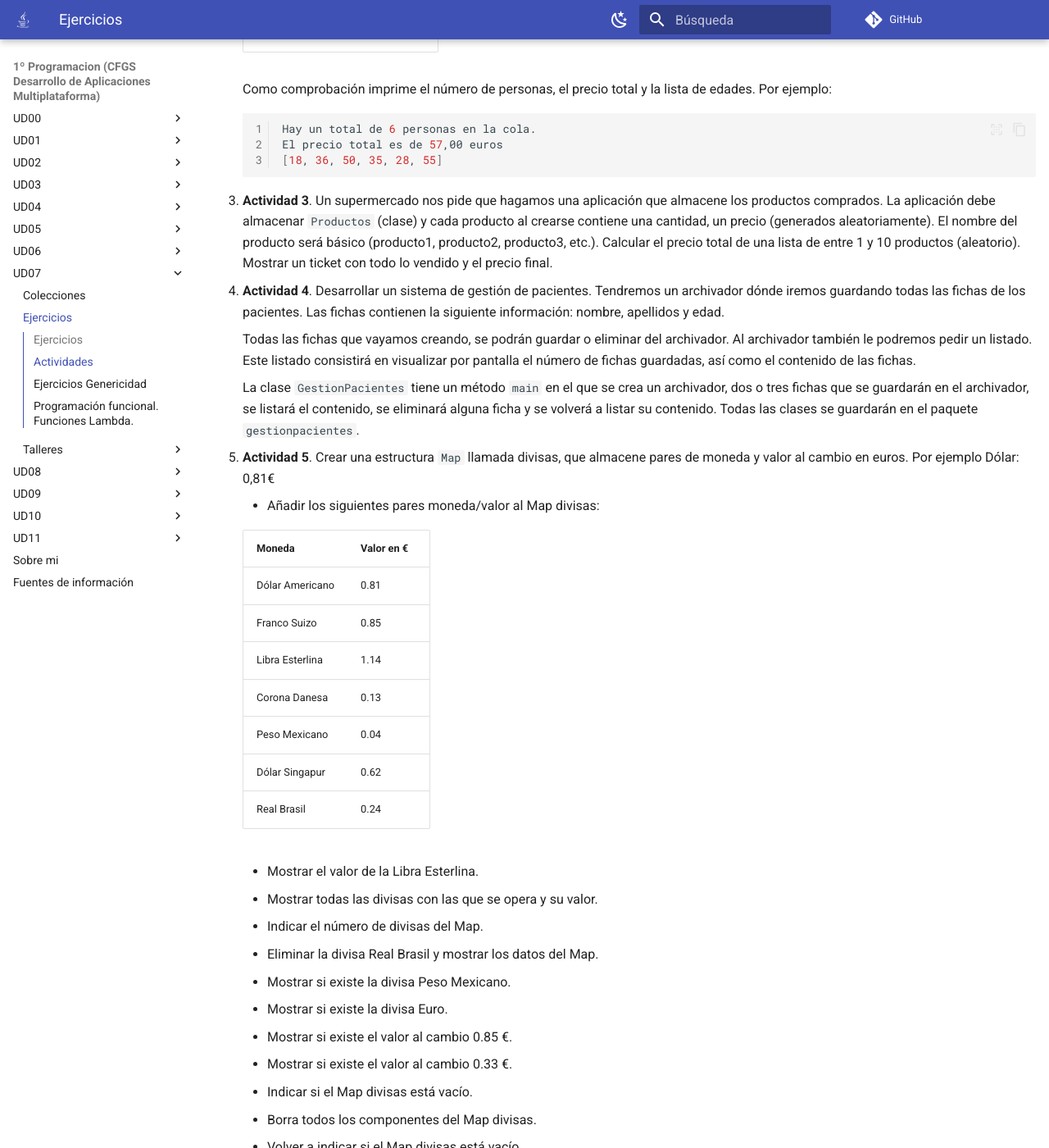
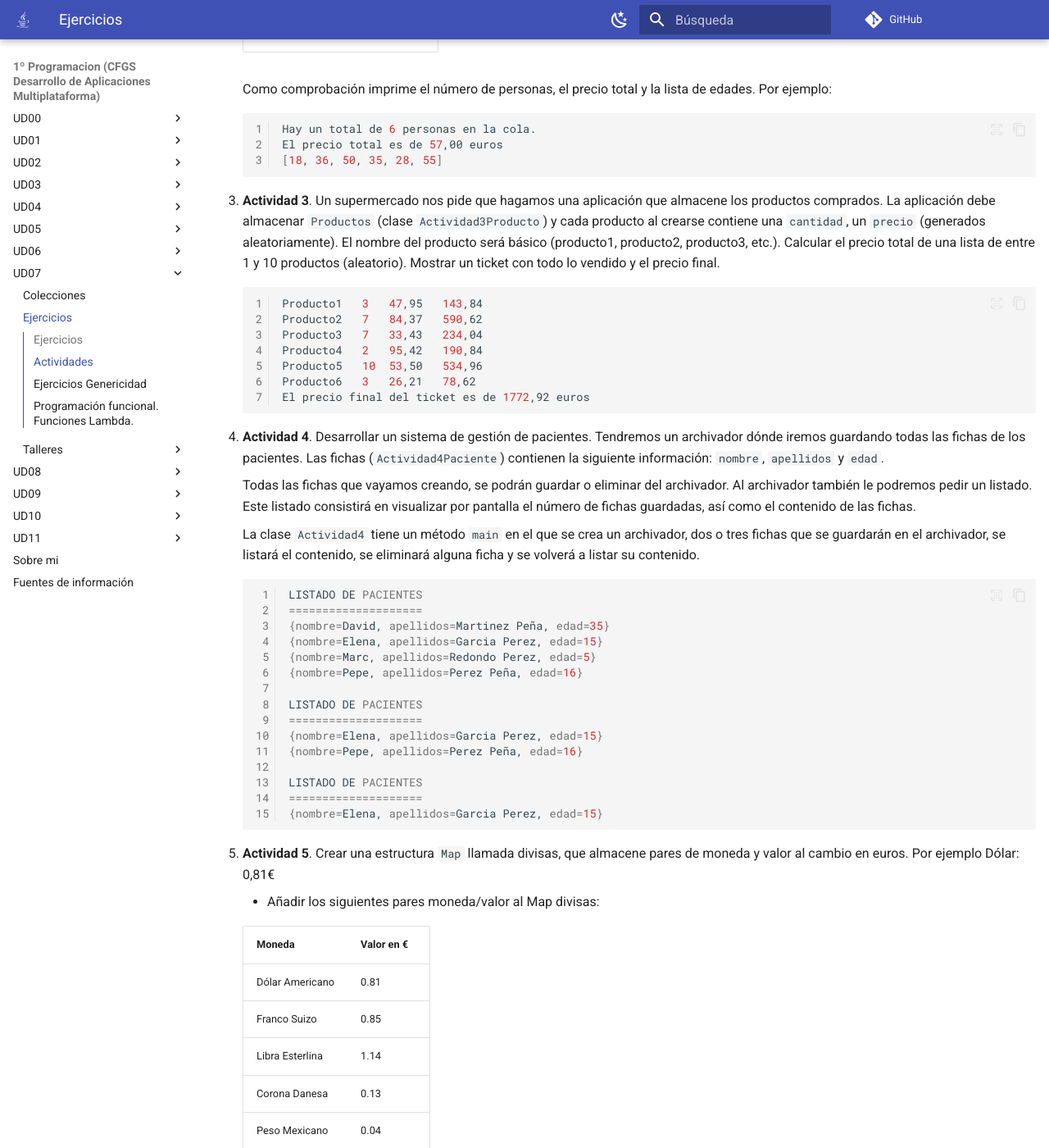
Before and after one commit to martinezpenya/1DAMProgramacion, an MkDocs documentation site: the page built from docs/UD07/UD07_ejercicios_ES.md, in a window 1280 px wide and 1400 px high, scrolled down 4129 px. Shown: the whole window at 82% size. Built offline with MkDocs 1.6.1 and Material for MkDocs 9.7.7, drawn with Linux system fonts in a browser that asks for light colours; comment, search, counter and statistics services are not loaded; some of the changed text lies outside the part shown.

````diff
--- a/docs/UD07/UD07_ejercicios_ES.md
+++ b/docs/UD07/UD07_ejercicios_ES.md
@@ -133,13 +133,41 @@
     [18, 36, 50, 35, 28, 55]
     ```
 
-3. **Actividad 3**. Un supermercado nos pide que hagamos una aplicación que almacene los productos comprados. La aplicación debe almacenar `Productos` (clase) y cada producto al crearse contiene una cantidad, un precio (generados aleatoriamente). El nombre del producto será básico (producto1, producto2, producto3, etc.). Calcular el precio total de una lista de entre 1 y 10 productos (aleatorio). Mostrar un ticket con todo lo vendido y el precio final.
+3. **Actividad 3**. Un supermercado nos pide que hagamos una aplicación que almacene los productos comprados. La aplicación debe almacenar `Productos` (clase `Actividad3Producto`) y cada producto al crearse contiene una `cantidad`, un `precio` (generados aleatoriamente). El nombre del producto será básico (producto1, producto2, producto3, etc.). Calcular el precio total de una lista de entre 1 y 10 productos (aleatorio). Mostrar un ticket con todo lo vendido y el precio final.
 
-4. **Actividad 4**. Desarrollar un sistema de gestión de pacientes. Tendremos un archivador dónde iremos guardando todas las fichas de los pacientes. Las fichas contienen la siguiente información: nombre, apellidos y edad.
+    ```bash
+    Producto1	3	47,95	143,84
+    Producto2	7	84,37	590,62
+    Producto3	7	33,43	234,04
+    Producto4	2	95,42	190,84
+    Producto5	10	53,50	534,96
+    Producto6	3	26,21	78,62
+    El precio final del ticket es de 1772,92 euros
+    ```
+
+4. **Actividad 4**. Desarrollar un sistema de gestión de pacientes. Tendremos un archivador dónde iremos guardando todas las fichas de los pacientes. Las fichas (`Actividad4Paciente`) contienen la siguiente información: `nombre`, `apellidos` y `edad`.
 
     Todas las fichas que vayamos creando, se podrán guardar o eliminar del archivador. Al archivador también le podremos pedir un listado. Este listado consistirá en visualizar por pantalla el número de fichas guardadas, así como el contenido de las fichas.
 
-    La clase `GestionPacientes` tiene un método `main` en el que se crea un archivador, dos o tres fichas que se guardarán en el archivador, se listará el contenido, se eliminará alguna ficha y se volverá a listar su contenido. Todas las clases se guardarán en el paquete `gestionpacientes`.
+    La clase `Actividad4` tiene un método `main` en el que se crea un archivador, dos o tres fichas que se guardarán en el archivador, se listará el contenido, se eliminará alguna ficha y se volverá a listar su contenido.
+
+    ```bash
+    LISTADO DE PACIENTES
+    ====================
+    {nombre=David, apellidos=Martinez Peña, edad=35}
+    {nombre=Elena, apellidos=Garcia Perez, edad=15}
+    {nombre=Marc, apellidos=Redondo Perez, edad=5}
+    {nombre=Pepe, apellidos=Perez Peña, edad=16}
+
+    LISTADO DE PACIENTES
+    ====================
+    {nombre=Elena, apellidos=Garcia Perez, edad=15}
+    {nombre=Pepe, apellidos=Perez Peña, edad=16}
+
+    LISTADO DE PACIENTES
+    ====================
+    {nombre=Elena, apellidos=Garcia Perez, edad=15}
+    ```
 
 5. **Actividad 5**. Crear una estructura `Map` llamada divisas, que almacene pares de moneda y valor al cambio en euros. Por ejemplo Dólar: 0,81€
 
@@ -176,6 +204,30 @@
     - Borra todos los componentes del Map divisas.
 
     - Volver a indicar si el Map divisas está vacío.
+
+    ```bash
+    1.14
+    Franco Suizo --> 0,85
+    Corona Danesa --> 0,13
+    Peso Mexicano --> 0,04
+    Dólar Americano --> 0,81
+    Libra Esterlina --> 1,14
+    Real Brasil --> 0,24
+    Dólar Singapur --> 0,62
+    7
+    Franco Suizo --> 0,85
+    Corona Danesa --> 0,13
+    Peso Mexicano --> 0,04
+    Dólar Americano --> 0,81
+    Libra Esterlina --> 1,14
+    Dólar Singapur --> 0,62
+    SI existe Peso Mexicano
+    NO existe Euro €
+    SI existe el valor 0.85
+    NO existe el valor 0.33
+    NO está vacio
+    Está vacio
+    ```
 
 ## Ejercicios Genericidad
 
````
Also changed, not shown: other parts of docs/UD07/UD07_ejercicios_ES.md (+1 -1 lines), docs/UD07/UD07_T01_GitHubClassroom.md (+1 -1 lines).
